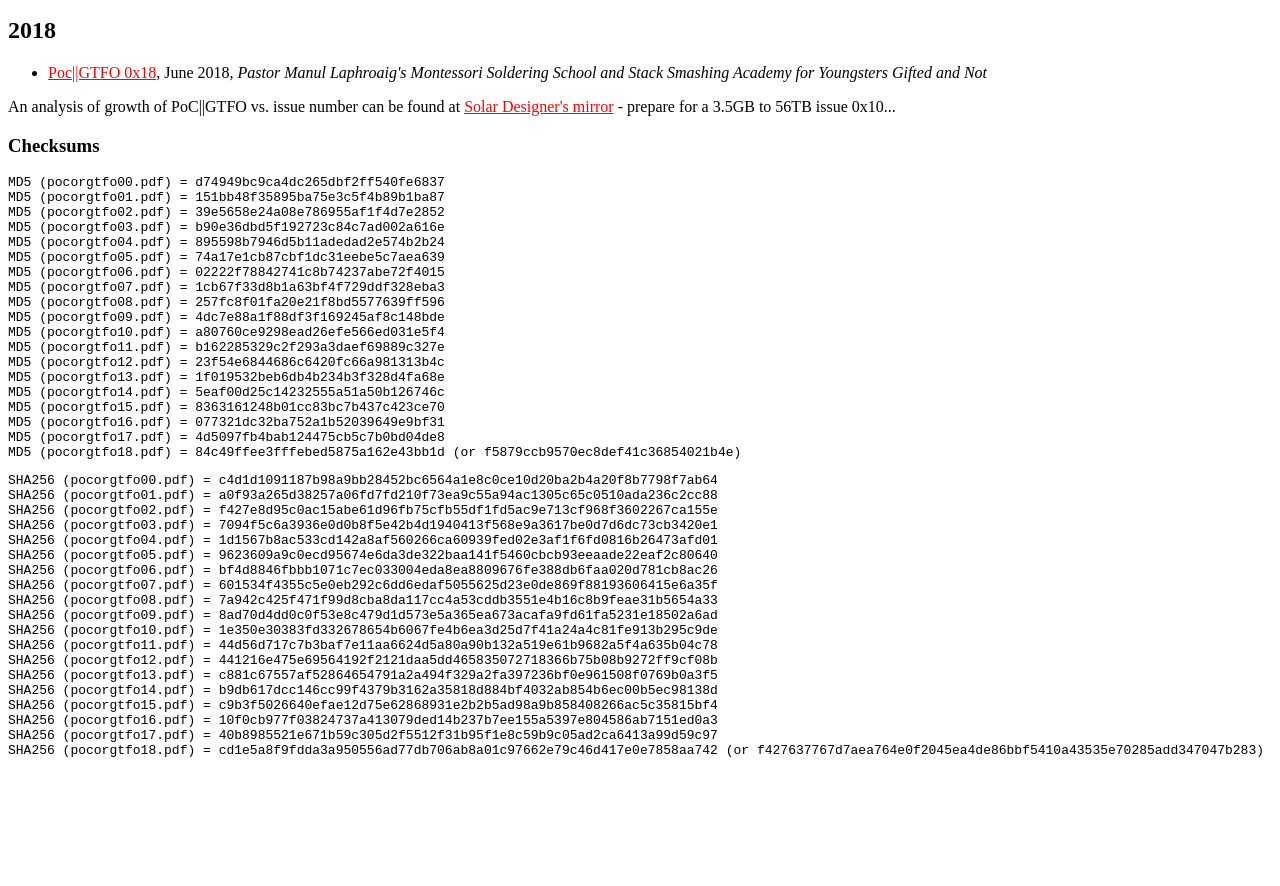
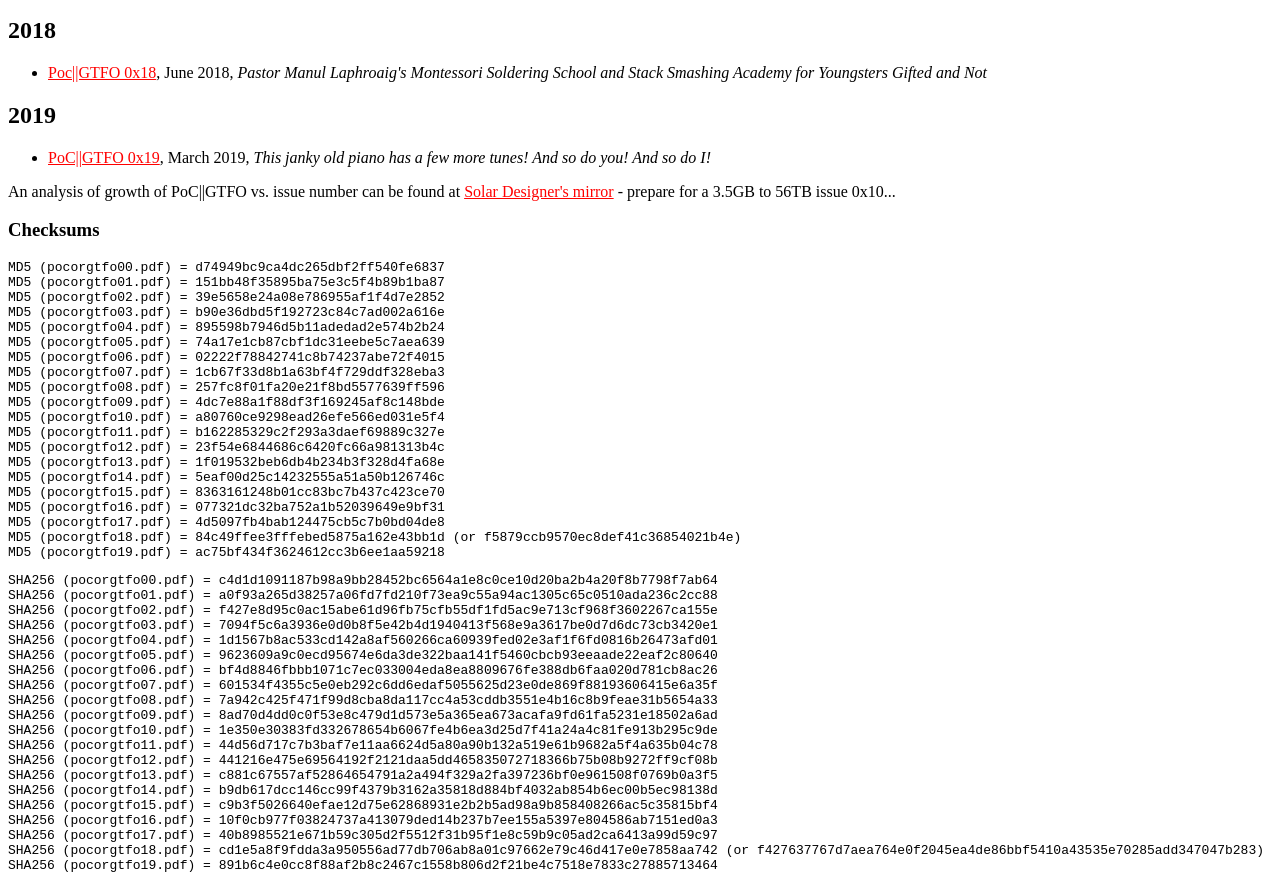
Before and after one commit to tylert/pocorgtfo, a plain HTML site: page index.html in a window 1280 px wide. Shown: the part 964-1850 px from the top of the page. Before the commit the page ends 1735 px from the top, so only its background shows below. Drawn offline with Linux system fonts and the light colour scheme.

Commit message:
Yank in issue 0x19

```diff
--- a/index.html
+++ b/index.html
@@ -50,6 +50,10 @@ vulnerability, then you p0wn them" -- with apologies to Mahatma Gandhi
 <UL>
 <LI><A HREF="pocorgtfo18.pdf">Poc||GTFO 0x18</A>, June 2018, <I>Pastor Manul Laphroaig's Montessori Soldering School and Stack Smashing Academy for Youngsters Gifted and Not</I></LI>
 </UL>
+<H2>2019</H2>
+<UL>
+<LI><A HREF="pocorgtfo19.pdf">PoC||GTFO 0x19</A>, March 2019, <I>This janky old piano has a few more tunes! And so do you!  And so do I!</I></LI>
+</UL>
 An analysis of growth of PoC||GTFO vs. issue number can be found at <A HREF="http://openwall.info/wiki/people/solar/pocorgtfo">Solar Designer's mirror</A> - prepare for a 3.5GB to 56TB issue 0x10...
 <H3>Checksums</H3>
 <PRE>
@@ -72,6 +76,7 @@ MD5 (pocorgtfo15.pdf) = 8363161248b01cc83bc7b437c423ce70
 MD5 (pocorgtfo16.pdf) = 077321dc32ba752a1b52039649e9bf31
 MD5 (pocorgtfo17.pdf) = 4d5097fb4bab124475cb5c7b0bd04de8
 MD5 (pocorgtfo18.pdf) = 84c49ffee3fffebed5875a162e43bb1d (or f5879ccb9570ec8def41c36854021b4e)
+MD5 (pocorgtfo19.pdf) = ac75bf434f3624612cc3b6ee1aa59218
 </PRE>
 <PRE>
 SHA256 (pocorgtfo00.pdf) = c4d1d1091187b98a9bb28452bc6564a1e8c0ce10d20ba2b4a20f8b7798f7ab64
@@ -93,6 +98,7 @@ SHA256 (pocorgtfo15.pdf) = c9b3f5026640efae12d75e62868931e2b2b5ad98a9b858408266a
 SHA256 (pocorgtfo16.pdf) = 10f0cb977f03824737a413079ded14b237b7ee155a5397e804586ab7151ed0a3
 SHA256 (pocorgtfo17.pdf) = 40b8985521e671b59c305d2f5512f31b95f1e8c59b9c05ad2ca6413a99d59c97
 SHA256 (pocorgtfo18.pdf) = cd1e5a8f9fdda3a950556ad77db706ab8a01c97662e79c46d417e0e7858aa742 (or f427637767d7aea764e0f2045ea4de86bbf5410a43535e70285add347047b283)
+SHA256 (pocorgtfo19.pdf) = 891b6c4e0cc8f88af2b8c2467c1558b806d2f21be4c7518e7833c27885713464
 </PRE>
 </BODY>
 </HTML>
```
Also changed, not shown: 1 other file.
